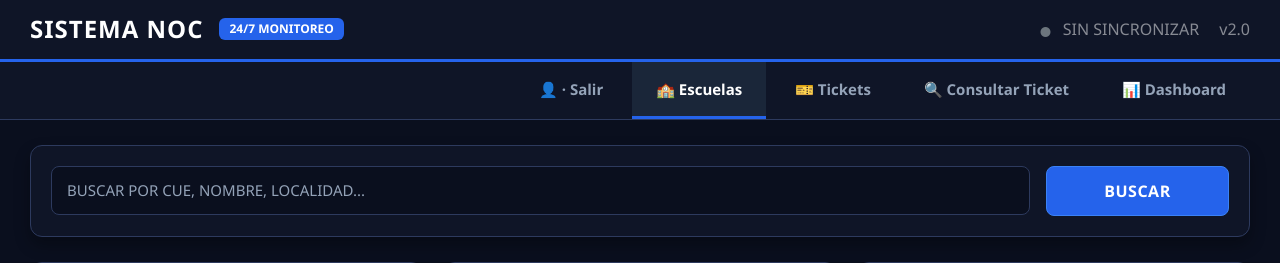
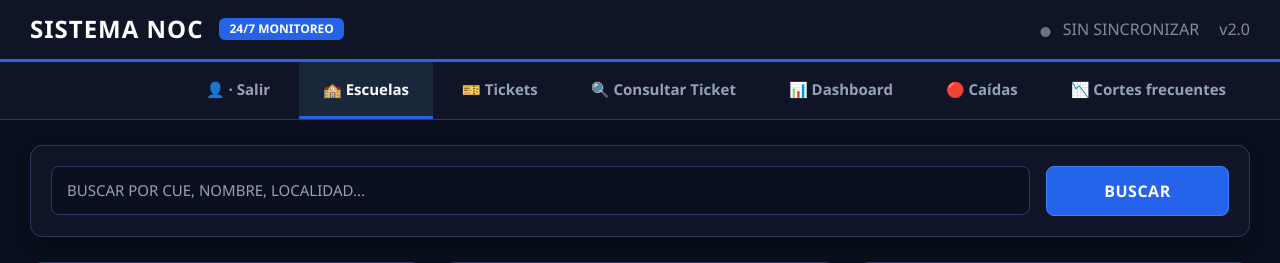
Before and after one commit to mawa2027/nocescuelas, a Django app: template core/templates/core/lista_escuelas.html in a window 1280 px wide. Shown: the top 263 px of the page. Run offline with Django 3.2, Linux system fonts and the light colour scheme; the template is opened without the code that fills it, so the values that code supplies are empty.

Commit message:
Add files via upload

```diff
--- a/core/templates/core/lista_escuelas.html
+++ b/core/templates/core/lista_escuelas.html
@@ -479,6 +479,12 @@
             <li class="nav-item">
                 <a href="{% url 'dashboard_noc' %}" class="nav-link">📊 Dashboard</a>
             </li>
+            <li class="nav-item">
+                <a href="{% url 'caidas_meraki' %}" class="nav-link">🔴 Caídas</a>
+            </li>
+            <li class="nav-item">
+                <a href="{% url 'inestables' %}" class="nav-link">📉 Cortes frecuentes</a>
+            </li>
         </ul>
     </nav>
 
```
